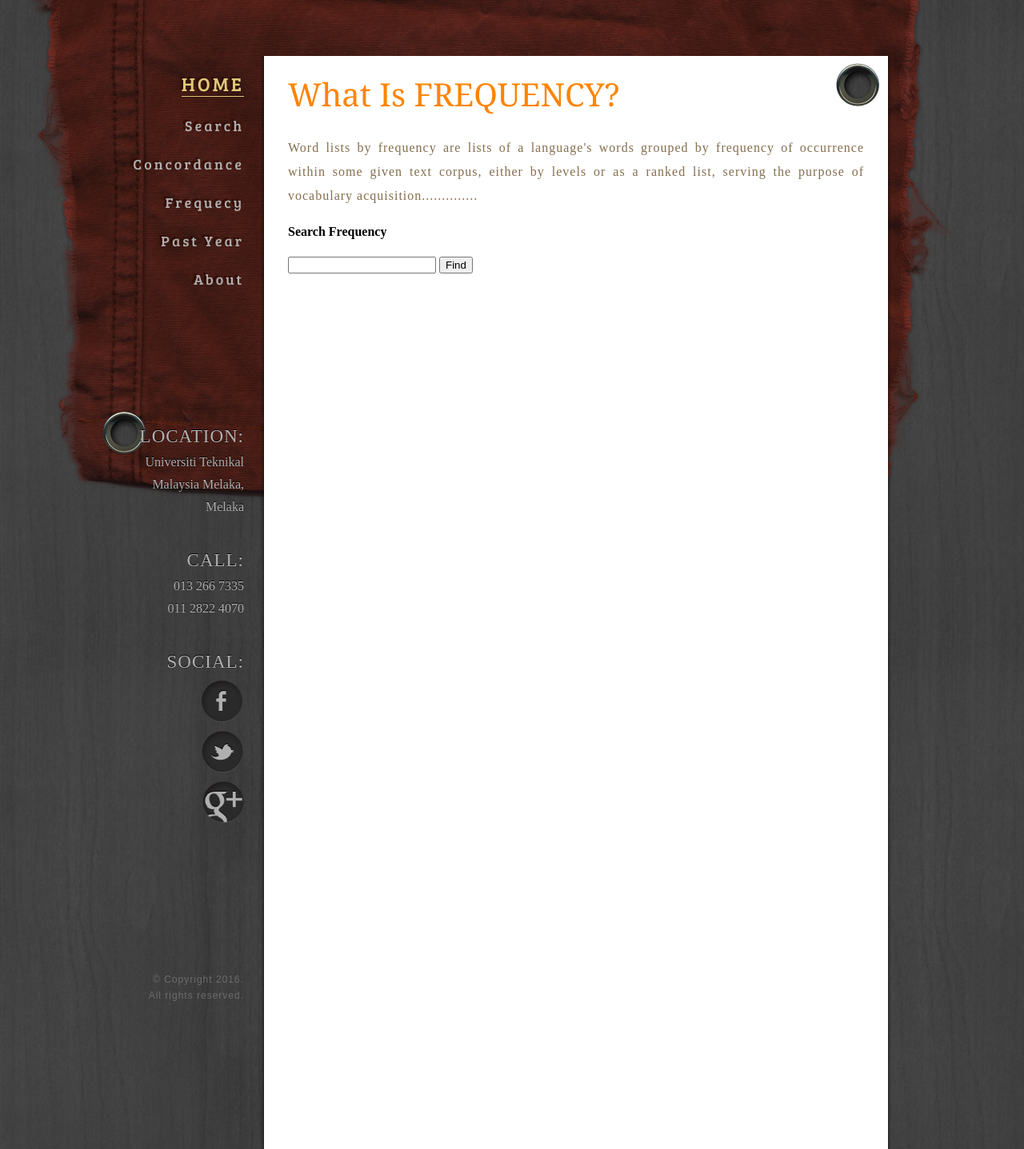
After one commit to faiz9130/emuet, a PHP site: page /Frequecy.php in a window 1280 px wide. The commit adds this page. Shown: the whole page at 80% size. Run offline with PHP 8.4, Linux system fonts and the light colour scheme.

Commit message:
359am 16/10
update

```diff
--- /dev/null
+++ b/Frequecy.php
@@ -0,0 +1,216 @@
+<?php require_once('connection/connection.php');?>
+
+<!DOCTYPE HTML>
+<!-- Website Template by freewebsitetemplates.com -->
+<html lang="en-US">
+<head>
+	<meta charset="UTF-8">
+	<title>E-MUET CORPUS</title>
+	<link rel="stylesheet" href="css/style.css" type="text/css">
+</head>
+<body>
+	<div id="background">
+		<div id="page">
+			<div id="sidebar">
+			<!-- 	<a href="home.html" class="logo"><img src="images/muet.png" width="145" height="auto" alt=""></a> -->
+				<ul class="navigation">
+					<li id="link1" class="selected">
+						<a href="index.php">HOME</a>
+					</li>
+					<li id="link4">
+						<a href="search.php">Search</a>
+					</li>
+
+					<li id="link4">
+						<a href="concordance.php"><span>Concordance</span></a>
+					</li>
+					<li id="link4">
+						<a href="Frequecy.php"><span>Frequecy</span></a>
+					</li>
+					<li id="link4">
+						<a href="past_year.php">Past Year</a>
+					</li>
+					<li id="link4">
+						<a href="about.html">About</a>
+					</li>
+				</ul>
+				<div>
+					<h3>location:</h3>
+					<ul>
+						<li>
+							Universiti Teknikal
+						</li>
+						<li>
+							Malaysia Melaka,
+						</li>
+						<li>
+							Melaka
+						</li>
+					</ul>
+				</div>
+				<div>
+					<h3>call:</h3>
+					<ul>
+						<li>
+							013 266 7335
+						</li>
+						<li>
+							011 2822 4070
+						</li>
+					</ul>
+				</div>
+				<div>
+					<h3>social:</h3>
+					<ul>
+						<li class="facebook">
+							<a href="http://freewebsitetemplates.com/go/facebook/">facebook</a>
+						</li>
+						<li class="twitter">
+							<a href="http://freewebsitetemplates.com/go/twitter/">twitter</a>
+						</li>
+						<li class="googleplus">
+							<a href="http://freewebsitetemplates.com/go/googleplus/">googleplus</a>
+						</li>
+					</ul>
+				</div>
+				<div class="copyright">
+					<p>
+						&copy; Copyright 2016. <span>All rights reserved.</span>
+					</p>
+				</div>
+			</div>
+			<div id="content">
+				<span></span>
+				<div class="article">
+					<h2>What is FREQUENCY?</h2>
+					<p>
+						Word lists by frequency are lists of a language's words grouped by frequency of occurrence within some given text corpus, either by levels or as a ranked list, serving the purpose of vocabulary acquisition..............
+					</p>
+					<h4>Search Frequency</h4>
+						<p>
+						<form name="" action="concordance.php" method="POST">
+						<input type="text" name="find" value="" id="find" >
+						<input type= "submit" name="submit" value="Find"  />
+						</form>
+						</p>
+						<p>
+						<?php
+						$query= @$_POST['find'];
+						if (!empty($query)) {
+
+						require("doc2txt.class.php");
+
+							$docObj = new Doc2Txt("test2004.docx");
+							$docObj2 = new Doc2txt("test2002.docx");
+							$docObj3 = new Doc2Txt("test2003.docx");
+							$docObj4 = new Doc2Txt("test2005.docx");
+							$docObj5 = new Doc2Txt("test2006.docx");
+							$docObj6 = new Doc2Txt("test2007.docx");
+							$docObj7 = new Doc2Txt("test2010.docx");
+
+
+
+							//$docObj = new Doc2Txt("test.doc");
+
+							$txt[2] = $docObj->convertToText();
+							$txt[0]= $docObj2->convertToText();
+							$txt[1]= $docObj3->convertToText();
+							$txt[3]= $docObj4->convertToText();
+							$txt[4]= $docObj5->convertToText();
+							$txt[5]= $docObj6->convertToText();
+							$txt[6]= $docObj7->convertToText();
+
+							$year[0]="2002";
+							$year[1]= "2003";
+							$year[2]= "2004";
+							$year[3]= "2005";
+							$year[4]= "2006";
+							$year[5]= "2007";
+							$year[6]= "2010";
+
+
+							?>
+
+						<table width="500" border="1" align="top">
+						<tr>
+						<td width="200" align="center">Left Context</td>
+
+						<td width="70" align="center">Word</td>
+
+						<td width="200" align="center">Right Context</td>
+
+						<td width="50" align="center">Year</td>
+
+						<?php
+						for ($i=1; $i<2; $i++)
+						{
+							//echo $txt[$i];
+							//echo substr_count($txt[$i],$query);
+							$expl = explode($query, $txt[$i]);
+
+							if (array_key_exists('1',$expl )) {
+
+								echo count($expl);
+
+							// items on the left side of middle string
+							$expl_left = explode(" ", $expl[0]);
+
+							$left_cnt = count($expl_left);
+
+							$new_left = $expl_left[$left_cnt-6]. " " .$expl_left[$left_cnt-5]. " " .$expl_left[$left_cnt-4]. " " .$expl_left[$left_cnt-3] . " " . $expl_left[$left_cnt-2];
+
+							// items on the right side of middle string
+							$expl_right = explode(" ", $expl[1]);
+
+							$new_right = $expl_right[1] . " " . $expl_right[2]. " " . $expl_right[3]. " " . $expl_right[4]. " " . $expl_right[5];
+
+							// new string formated
+							$new = "... " . $new_left . " " . $query . " " . $new_right . " ...";
+							$leftt = "... " . $new_left;
+							$rightt = $new_right . " ..."; }
+
+							//////////////////////////////////////////////////////////////////////////////////////////////////////////////////////////////////////////
+
+						?>
+						<?php
+						{
+
+						//print $new;
+						}
+
+						?>
+
+
+
+						<?php
+						 if(!empty($query) && array_key_exists('1',$expl )) {
+						 ?>
+
+						 <tr>
+						<td width="" align="center"><input id="word" name="word" type="text" value='<?php echo $leftt; ?>' size="30"/>  </td>
+
+						<td width="" align="center"><input id="meaning" name="meaning" type="text" value='<?php echo $query; ?>' size="10"/> </td>
+
+						<td width="" align="center"><input id="word" name="word" type="text" value='<?php echo $rightt; ?>' size="30"/>  </td>
+
+						<td width="" align="center"><input id="meaning" name="meaning" type="text" value='<?php echo $year[$i]; ?>' size="5"/> </td>
+
+
+						</tr>
+
+							 <?php }
+							 }
+							}
+							?>
+
+						</table>
+
+
+
+				</div>
+			</div>
+		</div>
+	</div>
+</body>
+</html>
+<?php mysqli_close($conn);?>
```
Also changed, not shown: about.html (+7 -7 lines), index.php (+5 -8 lines), past_year.php (+9 -8 lines), search.php (+6 -6 lines).
